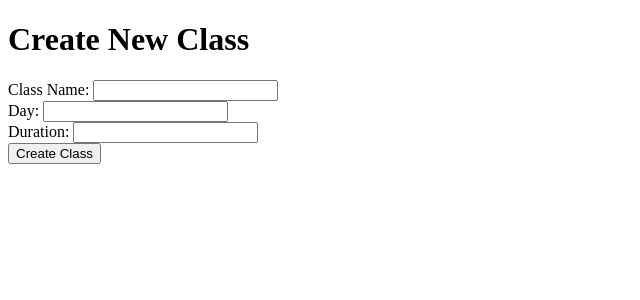
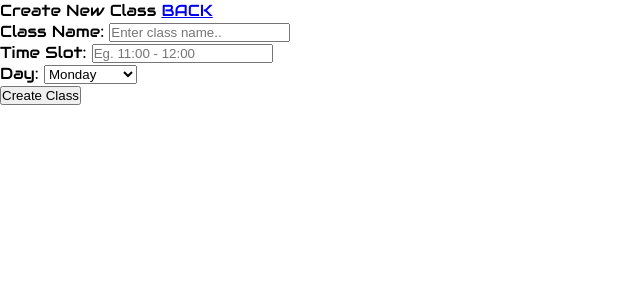
Before and after one commit to davidbolger37/Gym_Booking_System, a Flask app: page /create-class in a window 1280 px wide. Shown: the top 300 px of the page, without its empty margins (0-640 px from the left). Run offline with Flask 3, Linux system fonts and the light colour scheme; parts of the project's set-up code (start-up, migrations or seed data) failed here and were passed over.

Commit message:
Update create_class.html

```diff
--- a/website/templates/create_class.html
+++ b/website/templates/create_class.html
@@ -3,20 +3,33 @@
 <head>
     <meta charset="UTF-8">
     <title>Create New Class</title>
+     <link rel="stylesheet" type="text/css" href="{{ url_for('static', filename='css/create_class.css') }}">
+     <link rel="stylesheet" href="https://fonts.googleapis.com/css?family=Audiowide">
+     <link rel="stylesheet" type="text/css" href="../static/css/index.css">
 </head>
+<div class="topnav">
+    Create New Class
+  <a href="/booking" class="split">BACK</a>
+</div>
 <body>
-<h1>Create New Class</h1>
-    <form method="post">
-        <label for="class_name">Class Name:</label>
-        <input type="text" id="class_name" name="class_name" required><br>
+<form method="post">
+    <label for="class_name">Class Name:</label>
+    <input type="text" id="class_name" name="class_name" placeholder="Enter class name.."><br>
 
-        <label for="day">Day:</label>
-        <input type="text" id="day" name="day" required><br>
+    <label for="time_duration">Time Slot:</label>
+    <input type="text" id="time_duration" name="time_duration" placeholder="Eg. 11:00 - 12:00" required><br>
 
-        <label for="time_duration">Duration:</label>
-        <input type="text" id="time_duration" name="time_duration" required><br>
+    <label for="day">Day:</label>
+    <select id="day" name="day" required>
+        <option value="monday">Monday</option>
+        <option value="tuesday">Tuesday</option>
+        <option value="wednesday">Wednesday</option>
+        <option value="thursday">Thursday</option>
+        <option value="friday">Friday</option>
+        <option value="saturday">Saturday</option>
+    </select><br>
 
-        <input type="submit" value="Create Class">
-    </form>
+    <input type="submit" value="Create Class">
+</form>
 </body>
 </html>
```
